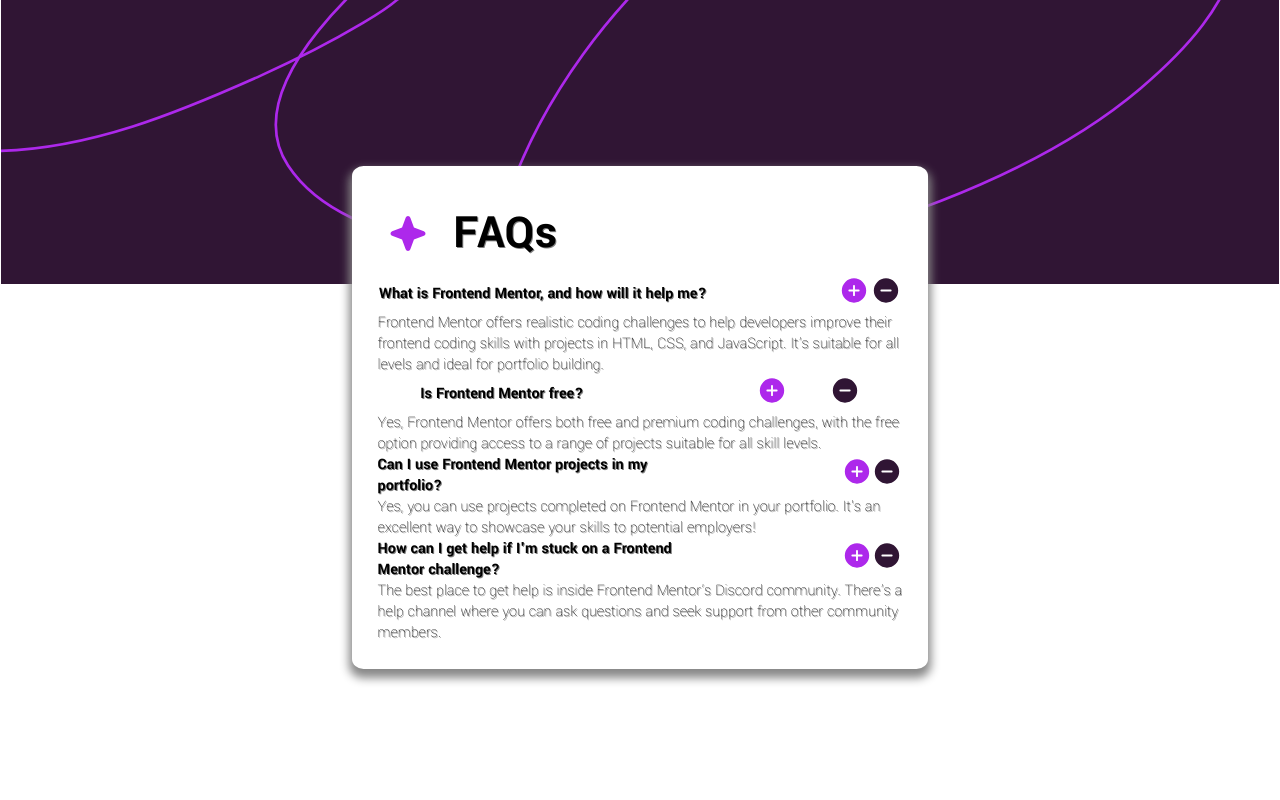
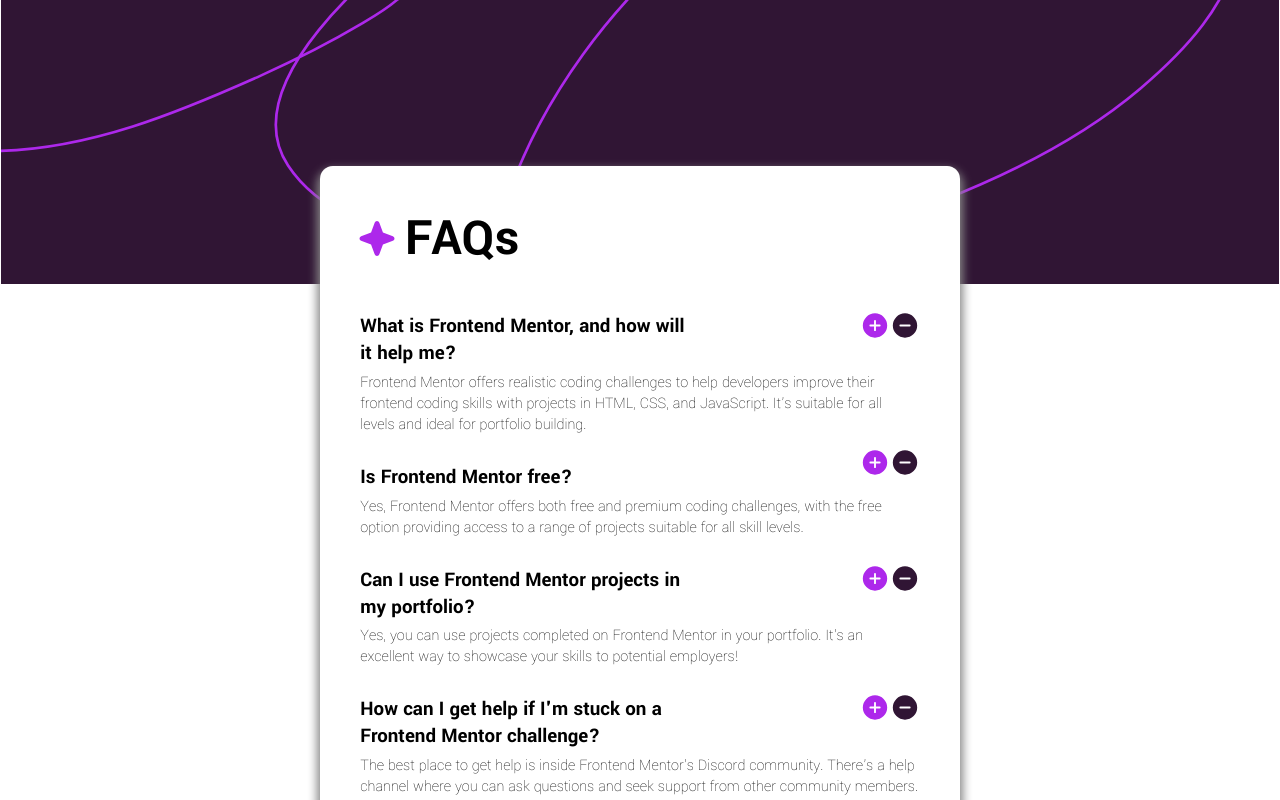
Before and after one commit to SidneyCarv90/faq-accordion-main, a plain HTML site: page index.html in a window 1280 px wide. Shown: the top 800 px of the page. Drawn offline with Linux system fonts and the light colour scheme.

Commit message:
Melhorando posicionamento dos elementos

```diff
--- a/assets/styles/style..css
+++ b/assets/styles/style..css
@@ -14,13 +14,14 @@ button > img{
 /*--------------------------CLASSES-----------------------*/
 
 .card-faq{
-    width: 45%;
+    width: 50%;
     margin: 13% auto;
     display: flex;
-    flex-flow: column nowrap;
+    flex-direction: column;
+    align-items: flex-start;
+    justify-content: center;
     background-color: hsl(0, 0%, 100%);
     padding: 2%;
-    text-shadow: 1px 1px gray;
     border-radius: 2%;
     box-shadow: 0 6px 10px 3px #888;
 }
@@ -29,16 +30,19 @@ button > img{
     display: flex;
     padding: 2% 2%;
     align-items: center;
+    justify-content: flex-start;
 }
 
 .title-faq h1{
-    font-size: 3rem;
+    font-size: 3.3rem;
     padding-left: 5%;
 }
 
-.question {
+.questions {
     display: flex;
     flex-direction: column;
+    width: 95%;
+    margin: 0 auto;
 }
 
 .title-question{
@@ -48,5 +52,9 @@ button > img{
 }
 
 .title-question h2{
-    padding-right: 25%;
+    padding: 5% 30% 1% 0;
+    font-size: 1.3rem;
+    flex-grow: 1;
+
+
 }
--- a/index.html
+++ b/index.html
@@ -23,7 +23,7 @@
         </div>
 
         <!-- Primeira Pergunta -->
-        <section class="question first-question">
+        <section class="questions">
             <div class="title-question">
                 <h2>What is Frontend Mentor, and how will it help me?</h2>
                 <a><img src="./assets/images/icon-plus.svg" alt="Plus">
@@ -39,7 +39,7 @@
         </section>
 
         <!-- Segunda Pergunta -->
-        <section class="question secound-question">
+        <section class="questions">
             <div class="title-question">
                 <h2>Is Frontend Mentor free?</h2>
                 <a><img src="./assets/images/icon-plus.svg" alt="Plus">
@@ -54,14 +54,18 @@
         </section>
 
         <!-- Terceira Pergunta -->
-        <section class="question third-question">
+        <section class="questions">
             <div class="title-question">
-                <h2>Can I use Frontend Mentor projects in my portfolio?</h2>
-                <a><img src="./assets/images/icon-plus.svg" alt="Plus">
+                <h2>
+                    Can I use Frontend Mentor projects in my portfolio?
+                </h2>
+                <a>
+                    <img src="./assets/images/icon-plus.svg" alt="Plus">
                 </a>
-                <a><img src="./assets/images/icon-minus.svg" alt="Plus">
+                <a>
+                    <img src="./assets/images/icon-minus.svg" alt="Plus">
                 </a>
-            </div class="title-question">
+            </div>
             <p>
                 Yes, you can use projects completed on Frontend Mentor in your portfolio. It's an excellent
                 way to showcase your skills to potential employers!
@@ -69,7 +73,7 @@
         </section>
 
         <!-- Quarta Pergunta -->
-        <section class="question fourth-question">
+        <section class="questions">
             <div class="title-question">
                 <h2>How can I get help if I'm stuck on a Frontend Mentor challenge?</h2>
                 <a><img src="./assets/images/icon-plus.svg" alt="Plus">
@@ -91,3 +95,19 @@
 </body>
 
 </html>
+
+<!-- <section class="questions">
+    <div class="title-question">
+        <h2>Is Frontend Mentor free?</h2>
+        <a>
+            <img src="./assets/images/icon-plus.svg" alt="Plus">
+        </a>
+        <a>
+            <img src="./assets/images/icon-minus.svg" alt="Plus">
+        </a>
+    </div>
+    <p>
+        Yes, Frontend Mentor offers both free and premium coding challenges, with the free
+        option providing access to a range of projects suitable for all skill levels.
+    </p>
+</section> -->
```
